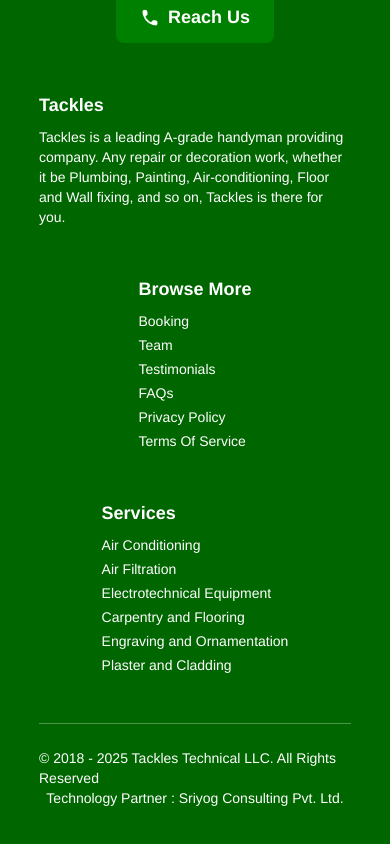
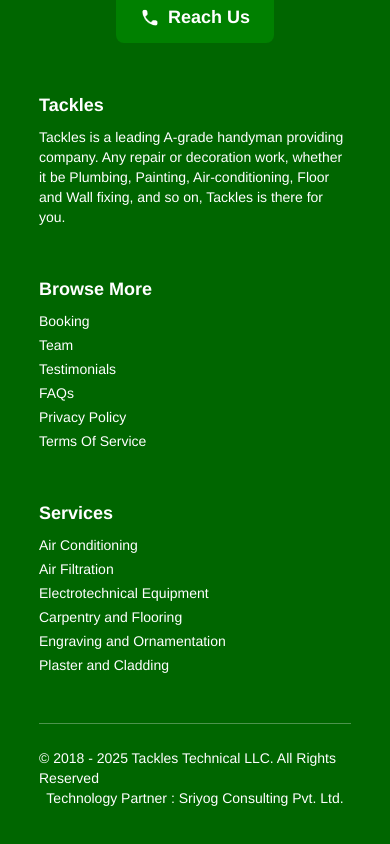
Before and after one commit to MihailoTerzic/Tackles, a Next.js app: page / in a window 390 px wide. Shown: the part 7558-8402 px from the top of the page. Built offline with nearby package versions, Linux system fonts and the light colour scheme.

Commit message:
navbar button and footer fix

```diff
--- a/components/Footer.js
+++ b/components/Footer.js
@@ -47,7 +47,7 @@
           </div>
 
           {/* Column 2 */}
-          <div className='text-center mx-auto'>
+          <div className='md:text-center md:mx-auto'>
             <h3 className="font-bold text-lg mb-2">Browse More</h3>
             <ul className="space-y-1 text-start">
               <li><Link href="/booking">Booking</Link></li>
@@ -60,7 +60,7 @@
           </div>
 
           {/* Column 3 */}
-          <div className=' mx-auto'>
+          <div className=' md:mx-auto'>
             <h3 className="font-bold text-lg mb-2">Services</h3>
             <ul className="space-y-1 text-start">
               <li>Air Conditioning</li>
--- a/components/Navbar.js
+++ b/components/Navbar.js
@@ -91,7 +91,7 @@
     <button
       className="w-48 mx-auto bg-[#008000] hover:bg-green-700 text-white rounded-lg font-semibold py-2 text-lg"
     >
-      Reach Us
+      Book Now
     </button>
   </div>
 )}
```
